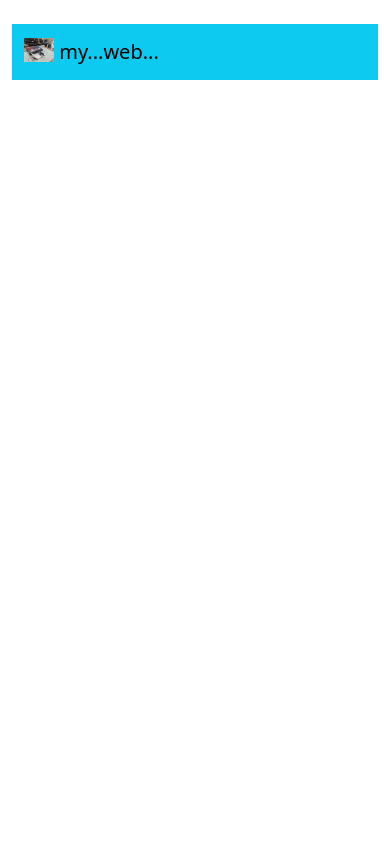
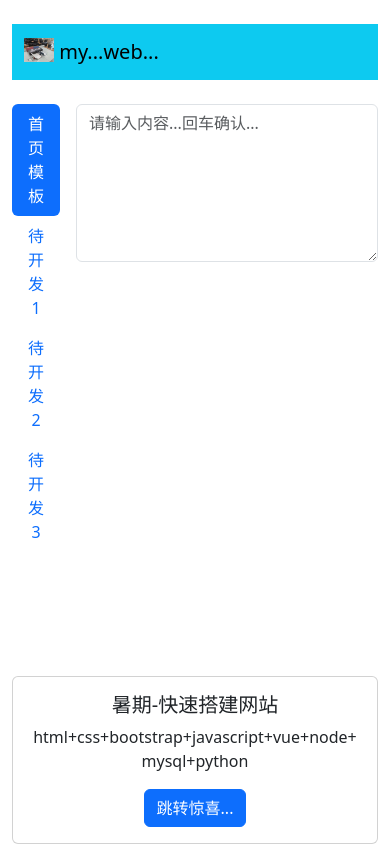
Before and after one commit to msz20/biefen, a plain HTML site: page juvenile/bootstrap/02-bootstrap快速搭建网站.html in a window 390 px wide. Drawn offline with nearby package versions, Linux system fonts and the light colour scheme.

Commit message:
'javascript+vue'

```diff
--- a/juvenile/bootstrap/02-bootstrap快速搭建网站.html
+++ b/juvenile/bootstrap/02-bootstrap快速搭建网站.html
@@ -11,19 +11,142 @@
 </head>
 
 <body>
+    <!-- 顶部 -->
     <div class="container-md container-lg container-xl mt-4">
         <nav class="navbar navbar-light bg-info  ">
             <div class="container-fluid">
                 <a class="navbar-brand" href="javascript:;">
-                    <img src="../images/浮云一别.jpg" alt="" width="30" height="24"
-                        class="d-inline-block align-text-top">
+                    <img src="../images/浮云一别.jpg" alt="" width="30" height="24" class="d-inline-block align-text-top">
                     my...web...
                 </a>
             </div>
         </nav>
     </div>
+    <!-- 轮播图 -->
+    <!-- <div class="container mt-4 ">
+        <div id="carouselExampleFade" class="carousel slide carousel-fade  " data-bs-ride="carousel">
+            <div class="carousel-inner">
+                <div class="carousel-item active">
+                    <img src="../images/lb1.jpg" class="d-block w-50 h-25"  >
+                </div>
+                <div class="carousel-item">
+                    <img src="../images/lb2.jpg" class="d-block w-50 h-25" >
+                </div>
+                <div class="carousel-item">
+                    <img src="../images/lb3.jpg" class="d-block w-50 h-25" >
+                </div>
+            </div>
+            <button class="carousel-control-prev" type="button" data-bs-target="#carouselExampleFade"
+                data-bs-slide="prev">
+                <span class="carousel-control-prev-icon" aria-hidden="true"></span>
+                <span class="visually-hidden">Previous</span>
+            </button>
+            <button class="carousel-control-next" type="button" data-bs-target="#carouselExampleFade"
+                data-bs-slide="next">
+                <span class="carousel-control-next-icon" aria-hidden="true"></span>
+                <span class="visually-hidden">Next</span>
+            </button>
+        </div>
+    </div> -->
+
+    <!-- 主题内容 ： 卡片效果 -->
+    <div class="container mt-4" id="module1">
+        <div class="d-flex align-items-start">
+            <div class="nav flex-column nav-pills me-3" id="v-pills-tab" role="tablist" aria-orientation="vertical">
+                <button class="nav-link active" id="v-pills-home-tab" data-bs-toggle="pill"
+                    data-bs-target="#v-pills-home" type="button" role="tab" aria-controls="v-pills-home"
+                    aria-selected="true">首页模板</button>
+                <button class="nav-link" id="v-pills-profile-tab" data-bs-toggle="pill"
+                    data-bs-target="#v-pills-profile" type="button" role="tab" aria-controls="v-pills-profile"
+                    aria-selected="false">待开发1</button>
+                <button class="nav-link" id="v-pills-messages-tab" data-bs-toggle="pill"
+                    data-bs-target="#v-pills-messages" type="button" role="tab" aria-controls="v-pills-messages"
+                    aria-selected="false">待开发2</button>
+                <button class="nav-link" id="v-pills-settings-tab" data-bs-toggle="pill"
+                    data-bs-target="#v-pills-settings" type="button" role="tab" aria-controls="v-pills-settings"
+                    aria-selected="false">待开发3</button>
+            </div>
+            <div class="tab-content" id="v-pills-tabContent">
+                <div class="tab-pane fade show active" id="v-pills-home" role="tabpanel"
+                    aria-labelledby="v-pills-home-tab">
+
+                    <!-- 文本输入框 -->
+                    <div class="mb-3">
+                        <textarea class="form-control" rows="6" cols="130"
+                            placeholder="请输入内容...回车确认..."
+                            ref="area"
+                            v-model="content"
+                            v-on:keydown.enter="addContentInArr()"
+                        ></textarea>
+                    </div>
+
+                </div>
+                <div class="tab-pane fade" id="v-pills-profile" role="tabpanel" aria-labelledby="v-pills-profile-tab">
+                    1111
+                </div>
+                <div class="tab-pane fade" id="v-pills-messages" role="tabpanel" aria-labelledby="v-pills-messages-tab">
+                    222
+                    <div>
+                        <div class="tab-pane fade" id="v-pills-settings" role="tabpanel"
+                            aria-labelledby="v-pills-settings-tab">
+                            333
+                        </div>
+                    </div>
+                </div>
+            </div>
+        </div>
+
+        <!-- 第一个模块的数据显示区域 -->
+        <div class="container mt-4 mb-1" v-for="item in contentArr">
+            <div class="card text-center mt-1">
+                <div class="card-body">
+                    <p class="card-text">{{item}}</p>
+                </div>
+            </div>
+        </div>
+    </div>
 
 
+
+
+    <!-- 准备一个盒子，撑开一块区间。为了不让底部固定的盒子遮挡上方数据 -->
+    <div class="container " style="height: 140px;background-color: #fff;">
+
+    </div>
+    <!-- 底部 -->
+    <div class="container-fluid fixed-bottom">
+        <div class="card text-center">
+            <div class="card-body">
+                <h5 class="card-title">暑期-快速搭建网站</h5>
+                <p class="card-text">html+css+bootstrap+javascript+vue+node+mysql+python</p>
+                <a href="javascript:;" class="btn btn-primary">跳转惊喜...</a>
+            </div>
+        </div>
+    </div>
 </body>
 
 </html>
+
+<script src="https://unpkg.com/vue@3/dist/vue.global.js"></script>
+
+<script>
+    const { createApp } = Vue
+    const app = createApp({
+        data() {
+            return {
+                contentArr: [],
+                content :''
+            }
+        },
+        methods: {
+            addContentInArr(){
+              this.contentArr.push(this.content)
+              this.content =''
+                this.$refs.area.blur()
+            }
+        }
+    })
+
+    app.mount('#module1')
+
+</script>
```
Also changed, not shown: juvenile/js/01-语法.html (added, +58 -0 lines), juvenile/js/02-vue基本用法.html (added, +56 -0 lines), README.md, juvenile/images/lb1.jpg (added), juvenile/images/lb2.jpg (added), juvenile/images/lb3.jpg (added).
